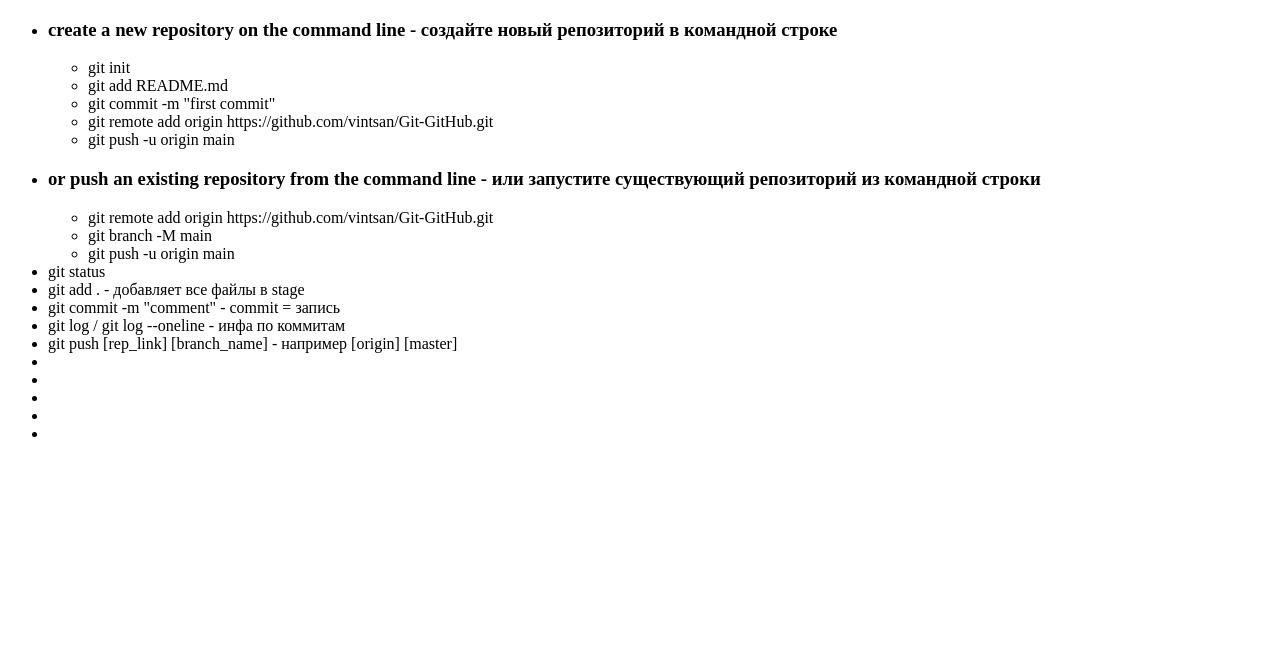
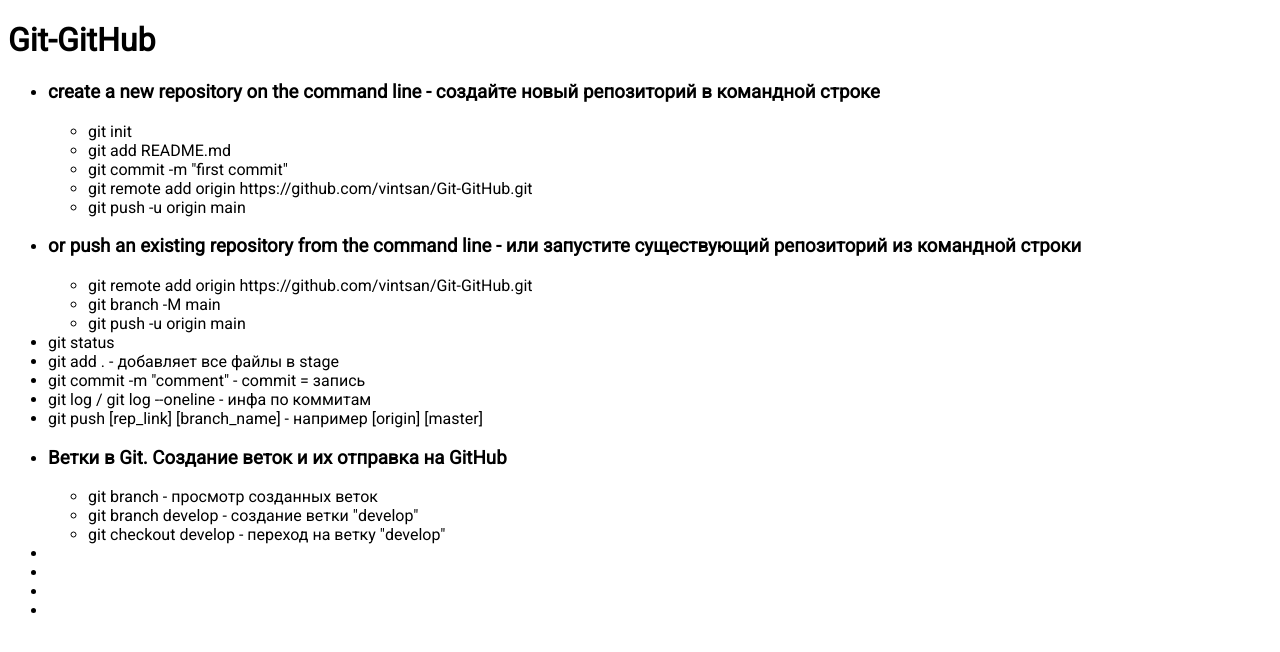
Before and after one commit to vintsan/Git-GitHub, a plain HTML site: page index.html in a window 1280 px wide. Drawn offline with Linux system fonts and the light colour scheme.

Commit message:
добавил заголовок

```diff
--- a/index.html
+++ b/index.html
@@ -5,9 +5,21 @@
     <meta charset="UTF-8">
     <meta name="viewport" content="width=device-width, initial-scale=1.0">
     <title>Document</title>
+
+    <style>
+        @import url('https://fonts.googleapis.com/css2?family=Roboto&display=swap');
+
+        body {
+            font-family: 'Roboto', sans-serif;
+        }
+    </style>
+
 </head>
 
 <body>
+    <header>
+        <h1>Git-GitHub</h1>
+    </header>
     <ul>
         <li>
             <h3>create a new repository on the command line - создайте новый репозиторий в командной строке</h3>
@@ -20,7 +32,8 @@
             </ul>
         </li>
         <li>
-            <h3>or push an existing repository from the command line - или запустите существующий репозиторий из командной строки</h3>
+            <h3>or push an existing repository from the command line - или запустите существующий репозиторий из
+                командной строки</h3>
             <ul>
                 <li>git remote add origin https://github.com/vintsan/Git-GitHub.git</li>
                 <li>git branch -M main</li>
@@ -32,7 +45,14 @@
         <li>git commit -m "comment" - commit = запись</li>
         <li>git log / git log --oneline - инфа по коммитам</li>
         <li>git push [rep_link] [branch_name] - например [origin] [master]</li>
-        <li></li>
+        <li>
+            <h3>Ветки в Git. Создание веток и их отправка на GitHub</h3>
+            <ul>
+                <li>git branch - просмотр созданных веток</li>
+                <li>git branch develop - создание ветки "develop"</li>
+                <li>git checkout develop - переход на ветку "develop"</li>
+            </ul>
+        </li>
         <li></li>
         <li></li>
         <li></li>
```
